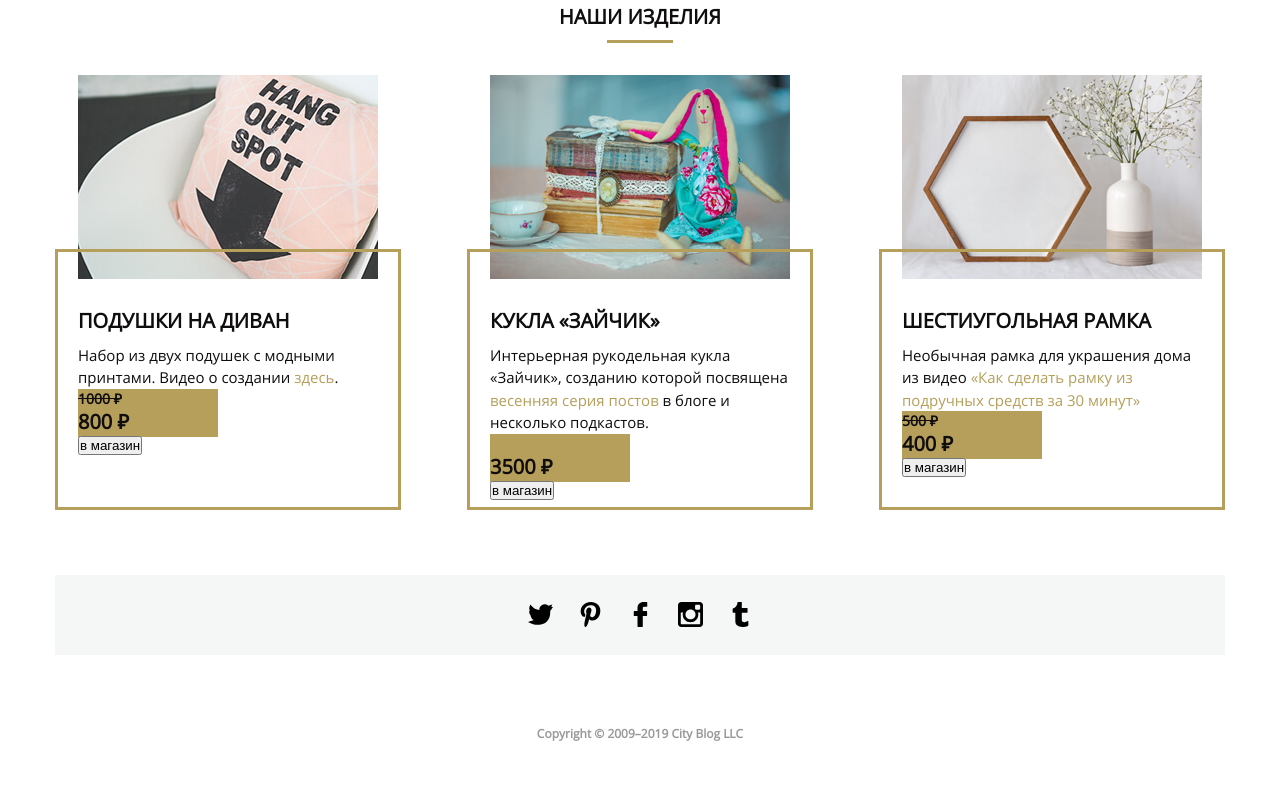
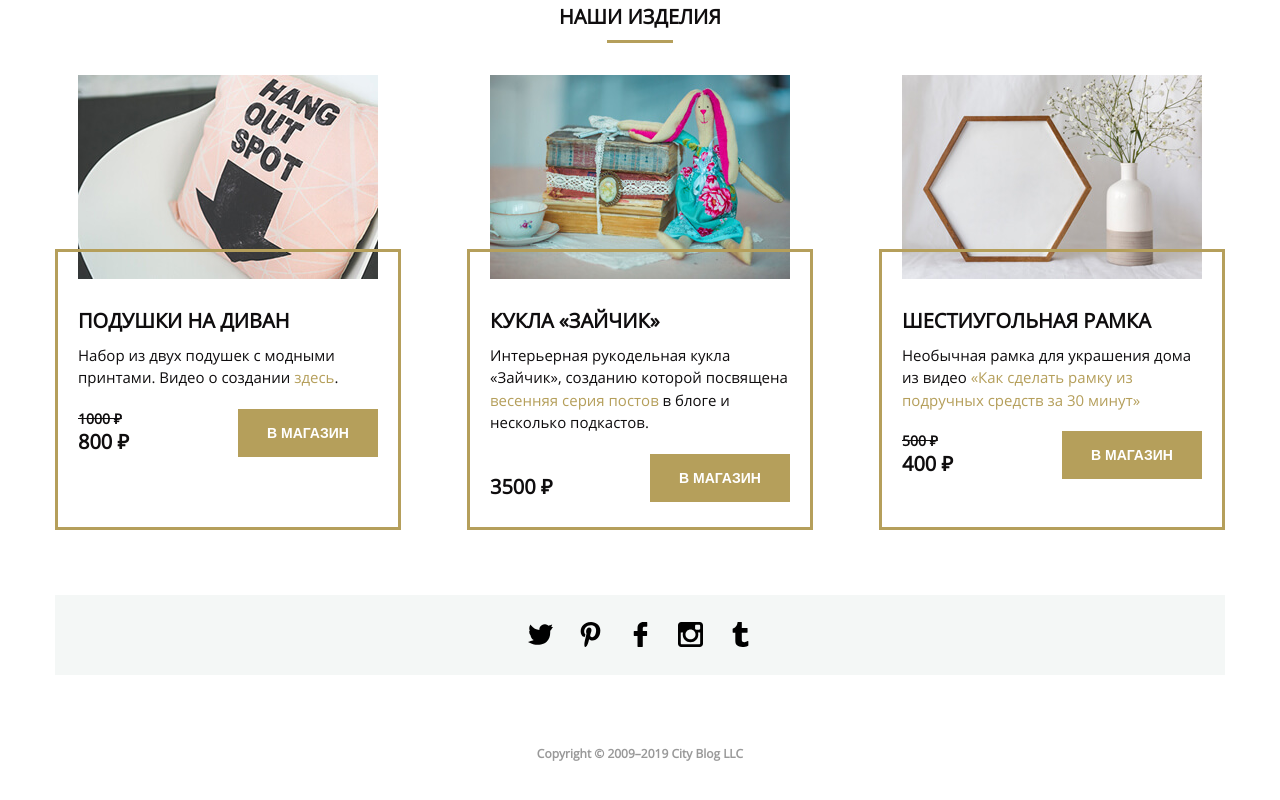
Before and after one commit to Alhimi/mq-diplom, a plain HTML site: page index.html in a window 1280 px wide. Shown: the part 2727-3527 px from the top of the page. Drawn offline with Linux system fonts and the light colour scheme; files whose address does not match are found by name.

Commit message:
Add files via upload

```diff
--- a/css/style.css
+++ b/css/style.css
@@ -640,6 +640,13 @@ body {
   margin-top: 25px;
 }
 
+.buy {
+  display: flex;
+  justify-content: space-between;
+  margin-top: 20px;
+}
+
+
 .price-old {
   font-size: 14px;
   text-decoration: line-through;
@@ -657,7 +664,7 @@ body {
   font-weight: 700;
 }
 
-.buy {
+.buy-button {
   -webkit-appearance: none;
   -moz-appearance: none;
   text-transform: uppercase;
@@ -672,7 +679,7 @@ body {
   font-weight: 700;
 }
 
-.buy:hover {
+.buy-button:hover {
   background-color: #323232;
 }
 
```
